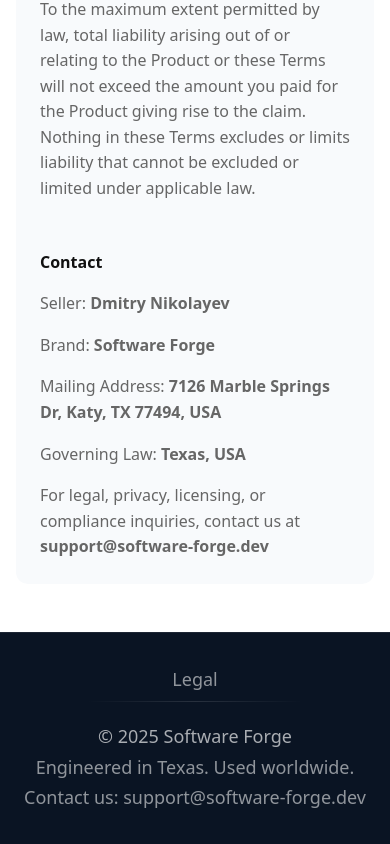
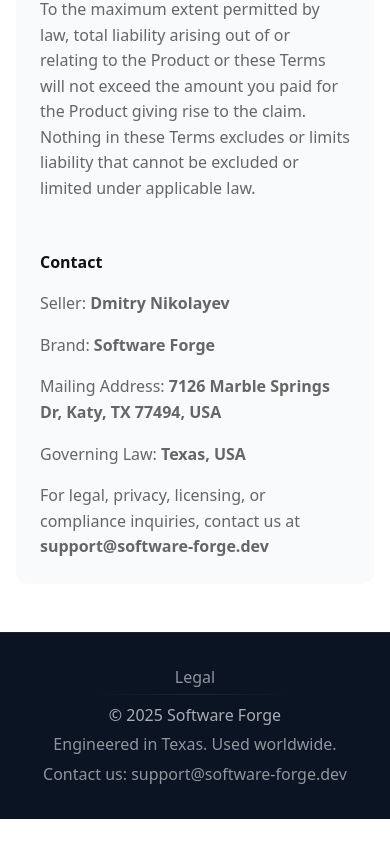
Before and after one commit to Grammeri/nextjs-landing, a Next.js app: page /legal in a window 390 px wide. Shown: the part 5261-6105 px from the top of the page. After the commit the page ends 6080 px from the top, so only its background shows below. Built offline with nearby package versions, Linux system fonts and the light colour scheme.

Commit message:
fix: fix footer style

```diff
--- a/src/components/footer/Footer.module.css
+++ b/src/components/footer/Footer.module.css
@@ -1,13 +1,13 @@
 .footer {
   width: 100%;
   background-color: var(--footer-bg);
-  border-top: 1px solid rgba(255, 255, 255, 0.08);
+  border-top: 1px solid rgba(255, 255, 255, 0.06);
 }
 
 .inner {
   max-width: var(--container-width);
   margin: 0 auto;
-  padding: var(--footer-padding-y) var(--footer-padding-x);
+  padding: clamp(24px, 4vw, 72px) var(--footer-padding-x);
   display: grid;
   grid-template-columns: 1fr auto 1fr;
   align-items: start;
@@ -42,7 +42,12 @@
   top: var(--spacing-xs);
   bottom: var(--spacing-xs);
   width: var(--footer-divider-thickness);
-  background: var(--footer-divider-gradient);
+  background: linear-gradient(
+    to bottom,
+    transparent,
+    rgba(255, 255, 255, 0.08),
+    transparent
+  );
 }
 
 .legalLink {
@@ -88,8 +93,10 @@
     display: flex;
     flex-direction: column;
     align-items: center;
-    gap: var(--spacing-md);
+    gap: var(--spacing-sm);
     text-align: center;
+    padding-top: var(--spacing-xl);
+    padding-bottom: var(--spacing-xl);
   }
 
   .right {
@@ -99,13 +106,14 @@
     justify-content: center;
     width: 100%;
     padding-left: 0;
-    padding-bottom: var(--spacing-sm);
-    margin-bottom: var(--spacing-xs);
+    padding-bottom: var(--spacing-xs);
+    margin-bottom: 0;
   }
 
   .center {
     order: 0;
     grid-column: auto;
+    row-gap: var(--spacing-xs);
   }
 
   .right::before {
@@ -114,12 +122,12 @@
     bottom: 0;
     left: 50%;
     transform: translateX(-50%);
-    width: min(240px, 60%);
+    width: min(200px, 56%);
     height: var(--footer-divider-thickness);
     background: linear-gradient(
       to right,
       transparent,
-      var(--footer-divider-color),
+      rgba(255, 255, 255, 0.08),
       transparent
     );
   }
@@ -129,5 +137,6 @@
   .origin,
   .contact {
     text-align: center;
+    font-size: 16px;
   }
 }
```
Also changed, not shown: src/app/[locale]/docs/page.module.css (+22 -5 lines).
